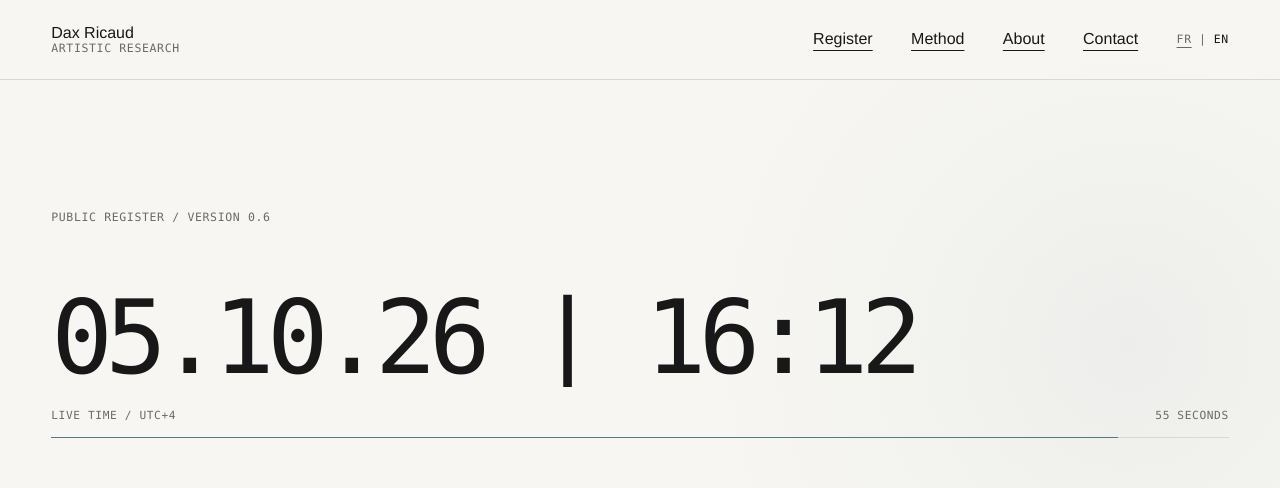
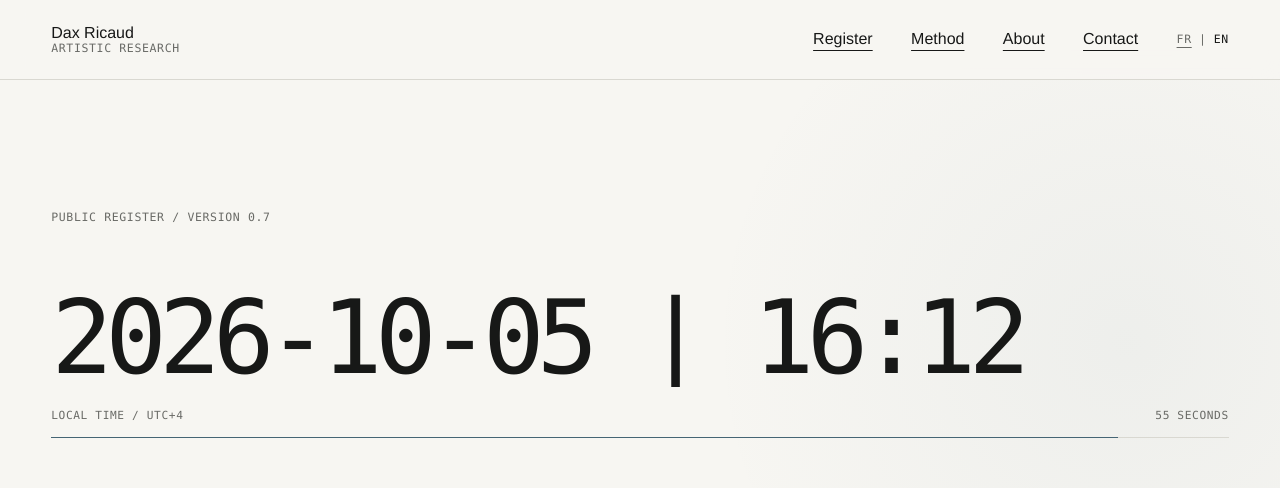
Before and after one commit to thesystemian/daxricaud-recherches-artistiques, a plain HTML site: page en/index.html in a window 1280 px wide. Shown: the top 488 px of the page. Drawn offline with Linux system fonts and the light colour scheme.

Commit message:
Translate research titles and normalize ISO timestamps

```diff
--- a/en/index.html
+++ b/en/index.html
@@ -9,8 +9,8 @@
     />
     <meta name="theme-color" content="#f7f6f2" />
     <title>Dax Ricaud | Artistic Research</title>
-    <link rel="stylesheet" href="../styles.css?v=0.6.0" />
-    <script src="../script.js" defer></script>
+    <link rel="stylesheet" href="../styles.css?v=0.7.0" />
+    <script src="../script.js?v=0.7.0" defer></script>
   </head>
   <body>
     <a class="skip-link" href="#register">Skip to the register</a>
@@ -36,11 +36,11 @@
 
     <main id="top">
       <section class="hero" aria-labelledby="hero-title">
-        <p class="eyebrow">PUBLIC REGISTER / VERSION 0.6</p>
+        <p class="eyebrow">PUBLIC REGISTER / VERSION 0.7</p>
         <div class="live-time" data-live-time>
-          <time id="live-timestamp" datetime="">00.00.00 | 00:00</time>
+          <time id="live-timestamp">…</time>
           <div class="time-meta">
-            <span>LIVE TIME / UTC+4</span>
+            <span>LOCAL TIME / UTC+4</span>
             <span id="live-seconds">00 SECONDS</span>
           </div>
           <div class="minute-track" aria-hidden="true">
@@ -71,7 +71,7 @@
           </p>
         </div>
 
-        <div class="board" aria-label="Kanban register of artistic research">
+        <div class="board" role="region" tabindex="0" aria-label="Kanban register of artistic research">
           <section class="column" aria-labelledby="emerging-title">
             <header class="column-header">
               <h3 id="emerging-title">Emerging</h3>
@@ -84,7 +84,7 @@
                 <span>RESEARCH 02</span>
                 <span>VERSION 0.1</span>
               </div>
-              <h4 lang="fr">Les Convocations du milieu</h4>
+              <h4>The Summons of the Milieu</h4>
               <p>
                 How can a local maritime signal summon an action, then produce
                 a trace and an archive?
@@ -100,13 +100,13 @@
                 </div>
                 <div>
                   <dt>First direction</dt>
-                  <dd lang="fr">Signaux de rive</dd>
+                  <dd>Shore Signals</dd>
                 </div>
               </dl>
               <details>
                 <summary>Open the research</summary>
                 <p>
-                  A milieu produces a signal. The signal summons an action. This
+                  Through a local maritime signal, the milieu summons an action. This
                   response may be completed, delayed, prevented, refused or remain
                   impossible to verify. The research observes the gap between the
                   signal, the action and the archive that attempts to retain its trace.
@@ -143,7 +143,7 @@
                 </div>
                 <div>
                   <dt>Latest closure</dt>
-                  <dd>04.10.26 | 14:18</dd>
+                  <dd><time datetime="2026-10-04T14:18:00+04:00">2026-10-04 | 14:18 UTC+4</time></dd>
                 </div>
               </dl>
               <details>
@@ -196,7 +196,7 @@
             interrupted, resume or give rise to another form.
           </p>
           <p>
-            States do not rank success. The protocol makes visible the
+            States do not indicate degrees of success. The protocol makes visible the
             conditions, variations, passages and moments of closure.
           </p>
         </div>
@@ -244,7 +244,7 @@
 
     <footer>
       <p>© 2026 Dax Ricaud. All rights reserved.</p>
-      <p class="footer-status">SITE 0.6 / PUBLIC REGISTER</p>
+      <p class="footer-status">SITE 0.7 / PUBLIC REGISTER</p>
     </footer>
   </body>
 </html>
--- a/script.js
+++ b/script.js
@@ -10,7 +10,7 @@ const formatter = new Intl.DateTimeFormat(locale, {
   timeZone,
   day: "2-digit",
   month: "2-digit",
-  year: "2-digit",
+  year: "numeric",
   hour: "2-digit",
   minute: "2-digit",
   second: "2-digit",
@@ -29,15 +29,15 @@ function updateTimestamp() {
 
   const now = new Date();
   const parts = getTimeParts(now);
-  const display = `${parts.day}.${parts.month}.${parts.year} | ${parts.hour}:${parts.minute}`;
-  const machineDate = `${Number(`20${parts.year}`)}-${parts.month}-${parts.day}T${parts.hour}:${parts.minute}:${parts.second}+04:00`;
+  const display = `${parts.year}-${parts.month}-${parts.day} | ${parts.hour}:${parts.minute}`;
+  const machineDate = `${parts.year}-${parts.month}-${parts.day}T${parts.hour}:${parts.minute}:${parts.second}+04:00`;
   const seconds = Number(parts.second);
 
   timestamp.textContent = display;
   timestamp.dateTime = machineDate;
   timestamp.setAttribute(
     "aria-label",
-    `${parts.day} ${parts.month} ${parts.year}, ${parts.hour}:${parts.minute}, UTC plus 4`,
+    `${parts.year}-${parts.month}-${parts.day}, ${parts.hour}:${parts.minute}, UTC +4`,
   );
   secondsLabel.textContent = `${parts.second} ${secondWord}`;
   minuteProgress.style.setProperty("--minute-progress", `${(seconds / 60) * 100}%`);
--- a/styles.css
+++ b/styles.css
@@ -43,8 +43,8 @@
     --graphite: #696a66;
     --line: #d9d8d1;
     --line-strong: #a4a39b;
-    --warm-mark: #a86b54;
-    --cool-mark: #587887;
+    --warm-mark: #87533f;
+    --cool-mark: #456574;
     --warm-wash: rgb(168 107 84 / 0.055);
     --cool-wash: rgb(88 120 135 / 0.06);
     --font-sans: "Poppins", "Avenir Next", Avenir, "Helvetica Neue", Arial, sans-serif;
@@ -552,7 +552,9 @@
     z-index: 1;
     right: 0.8rem;
     bottom: 0.65rem;
-    color: rgb(247 246 242 / 0.8);
+    color: var(--paper);
+    background: var(--ink);
+    padding: 0.2rem 0.4rem;
     font-family: var(--font-mono);
     font-size: 0.61rem;
     letter-spacing: 0.055em;
@@ -610,12 +612,17 @@
 
 @layer utilities {
   @media (max-width: 760px) {
-    .site-header nav {
-      gap: 0.8rem;
+    .site-header {
+      flex-direction: column;
+      align-items: flex-start;
+      gap: 0.75rem;
+      padding-block: 0.75rem;
     }
 
-    .site-header nav > a:not(:first-child) {
-      display: none;
+    .site-header nav {
+      flex-wrap: wrap;
+      gap: 0.5rem 0.8rem;
+      font-size: 0.85rem;
     }
 
     .language-switch a {
@@ -623,7 +630,7 @@
     }
 
     #live-timestamp {
-      font-size: clamp(1.75rem, 10.5vw, 3.75rem);
+      font-size: clamp(1.25rem, 6.8vw, 3.25rem);
     }
 
     .time-meta {
```
Also changed, not shown: a-propos/index.html (+2 -2 lines), en/about/index.html (+4 -4 lines), index.html (+8 -8 lines), 1 other file.
